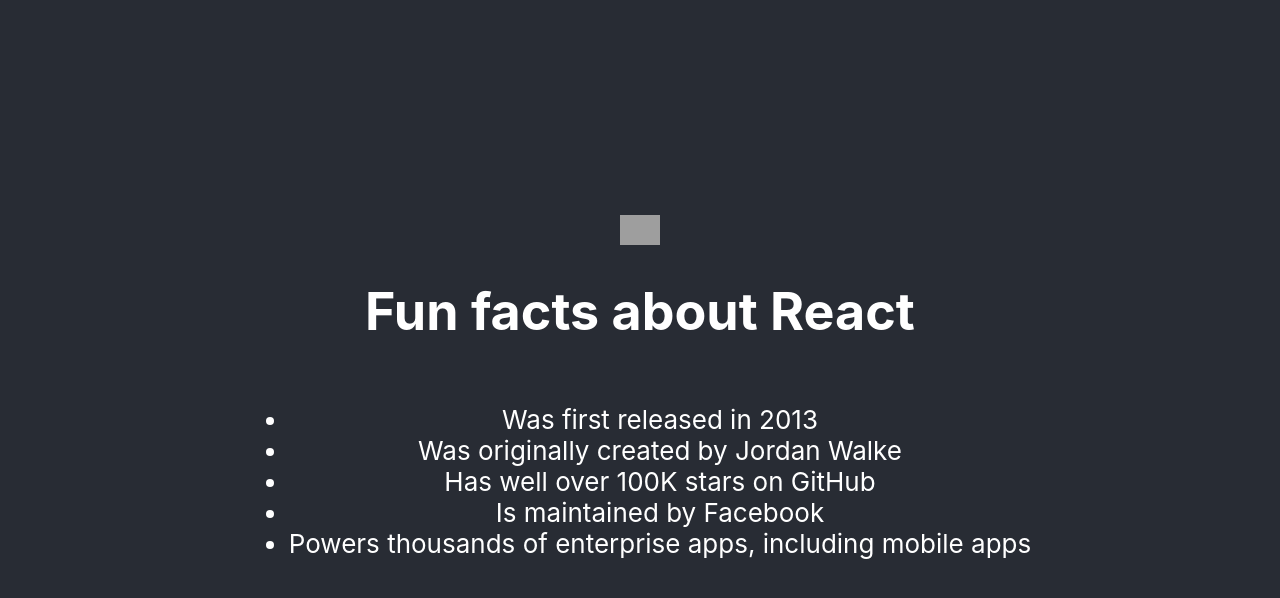
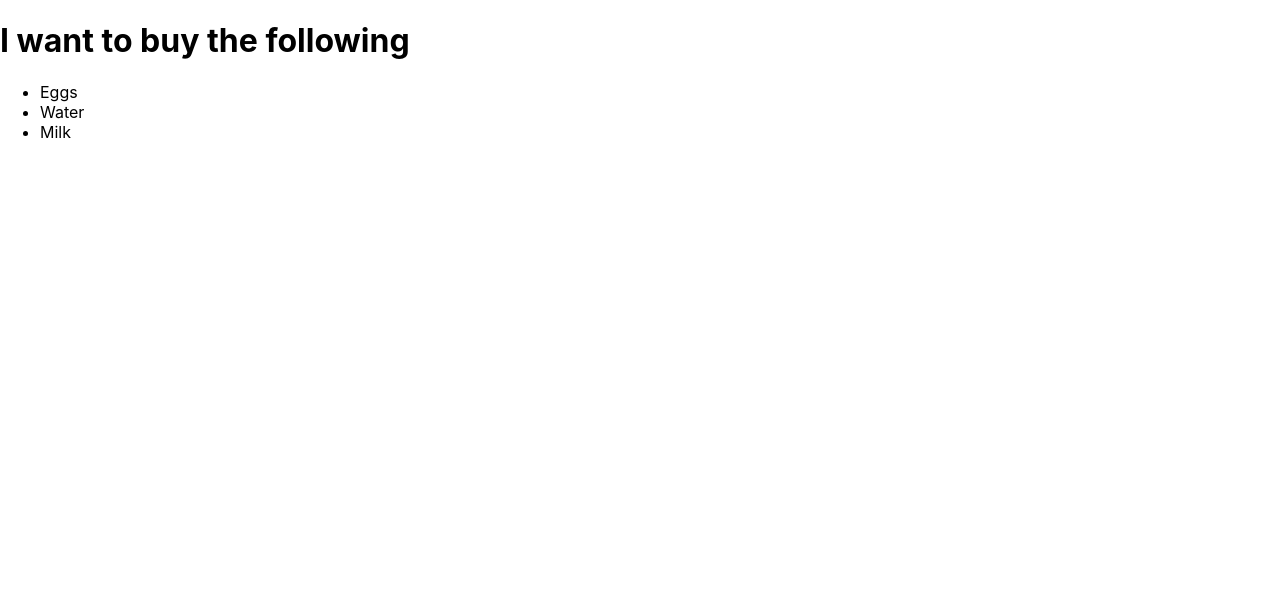
Before and after one commit to preston176/REACT, a React (Create React App) app: page / in a window 1280 px wide. Shown: the top 598 px of the page. Built offline with nearby package versions, Linux system fonts and the light colour scheme; grey boxes are pictures that could not be loaded.

Commit message:
fixed custom component

```diff
--- a/src/App.js
+++ b/src/App.js
@@ -3,24 +3,38 @@
 import logo from './logo.svg';
 import './App.css';
 //custom components
-function App() {
-  return (
-    <div className="App">
-      <header className="App-header">
+// function App() {
+//   return (
+//     <div className="App">
+//       <header className="App-header">
 
-        <img src="./logo.svg" width="40px" />
-        <h1>Fun facts about React</h1>
-        <ul>
-            <li>Was first released in 2013</li>
-            <li>Was originally created by Jordan Walke</li>
-            <li>Has well over 100K stars on GitHub</li>
-            <li>Is maintained by Facebook</li>
-            <li>Powers thousands of enterprise apps, including mobile apps</li>
-        </ul>
+//         <img src="./logo.svg" width="40px" />
+//         <h1>Fun facts about React</h1>
+//         <ul>
+//             <li>Was first released in 2013</li>
+//             <li>Was originally created by Jordan Walke</li>
+//             <li>Has well over 100K stars on GitHub</li>
+//             <li>Is maintained by Facebook</li>
+//             <li>Powers thousands of enterprise apps, including mobile apps</li>
+//         </ul>
 
-      </header>
-    </div>
-  );
+//       </header>
+//     </div>
+//   );
+// }
+
+
+function ReturnList(){
+
+  return(
+    <div>
+  <h1>I want to buy the following</h1>
+  <ul>
+    <li>Eggs</li>
+    <li>Water</li>
+    <li>Milk</li>
+  </ul>
+  </div>
+  )
 }
-
-export default App;
+export default ReturnList
```
